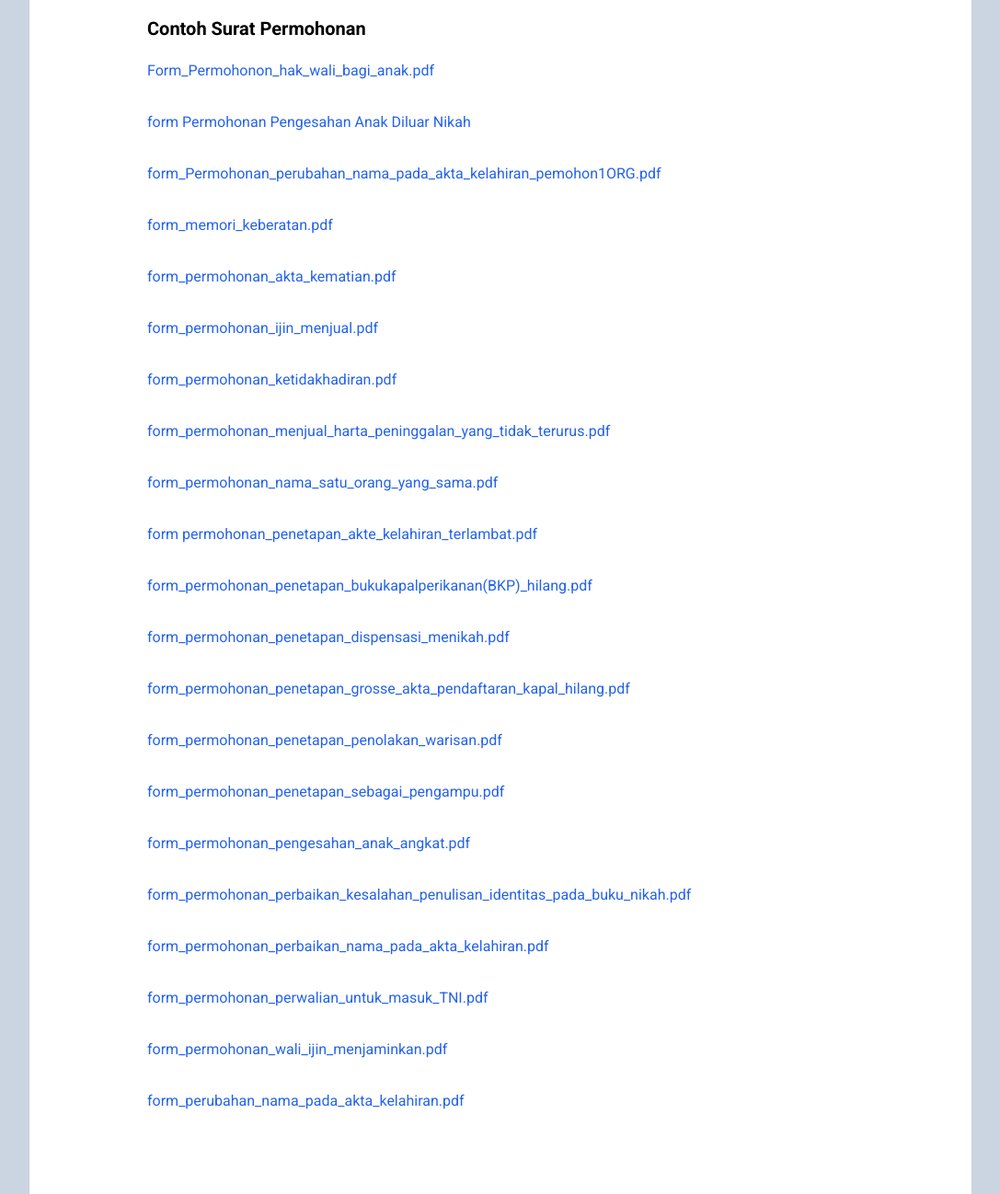
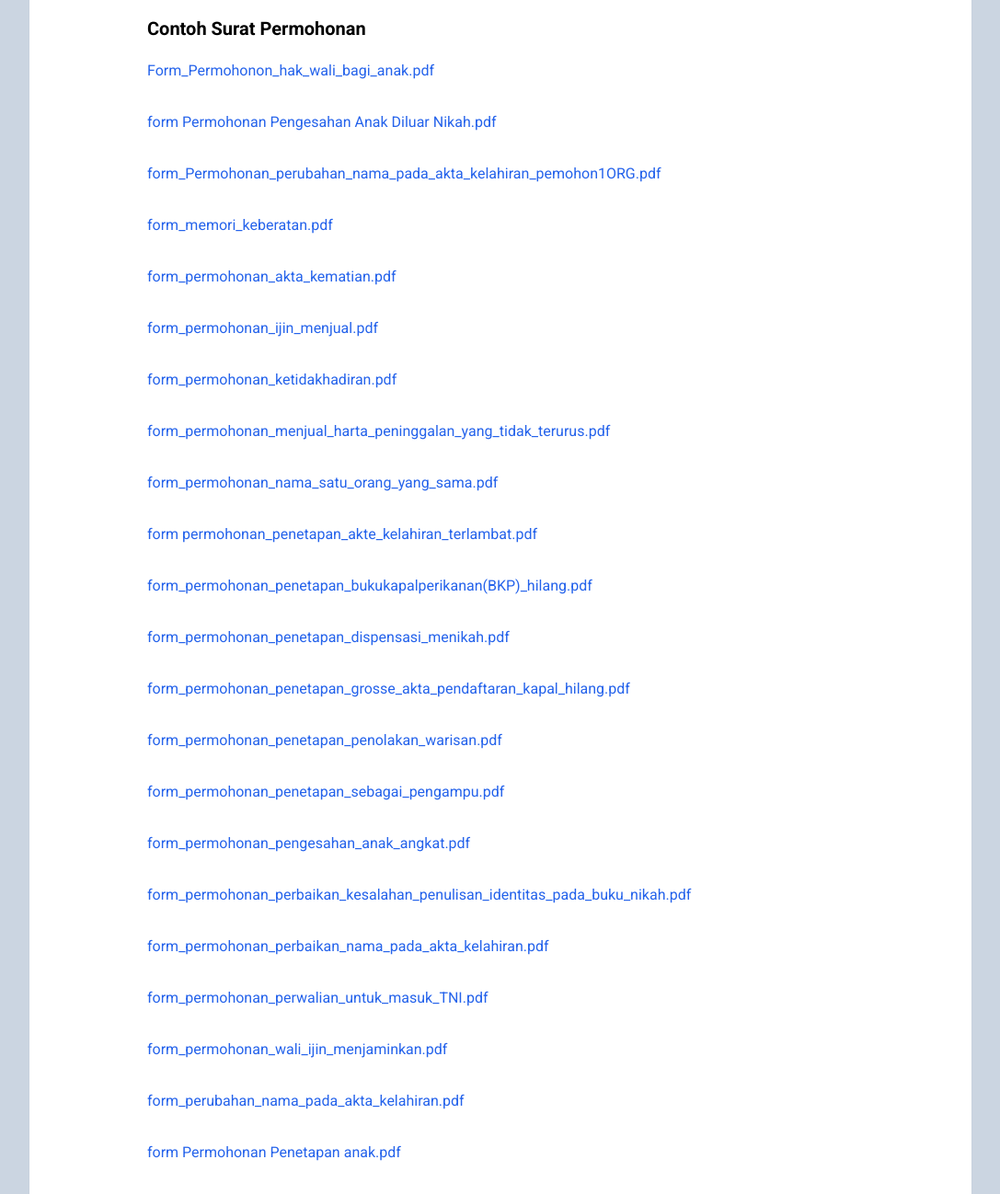
Before and after one commit to isoul87/Asisten-Sistem-Informasi-Keadilan, a website: page index.html in a window 1280 px wide. Shown: the part 2922-4220 px from the top of the page at 92% size, without its empty margins (96-1183 px from the left). Drawn offline with nearby package versions, Linux system fonts and the light colour scheme.

Commit message:
add document

```diff
--- a/index.html
+++ b/index.html
@@ -97,7 +97,7 @@
             <h1 class="text-xl font-bold my-5">Contoh Surat Permohonan</h1>
             <ul id="form" class="flex flex-col gap-8 text-lg">
                 <li class="truncate"><a href="src/pdf/Form Permohonon hak wali bagi anak.pdf" target="_blank" class="text-blue-600 ">Form_Permohonon_hak_wali_bagi_anak.pdf</a></li>
-                <li class="truncate"><a href="src/pdf/form Permohonan Pengesahan Anak Diluar Nikah.pdf" target="_blank" class="text-blue-600 ">form Permohonan Pengesahan Anak Diluar Nikah</a></li>
+                <li class="truncate"><a href="src/pdf/form Permohonan Pengesahan Anak Diluar Nikah.pdf" target="_blank" class="text-blue-600 ">form Permohonan Pengesahan Anak Diluar Nikah.pdf</a></li>
                 <li class="truncate"><a href="src/pdf/form_Permohonan_perubahan_nama_pada_akta_kelahiran_pemohon1ORG_1.pdf" target="_blank" class="text-blue-600 ">form_Permohonan_perubahan_nama_pada_akta_kelahiran_pemohon1ORG.pdf</a></li>
                 <li class="truncate"><a href="src/pdf/form_memori_keberatan_1.pdf" target="_blank" class="text-blue-600 ">form_memori_keberatan.pdf</a></li>
                 <li class="truncate"><a href="src/pdf/form_permohonan_akta_kematian.pdf"  target="_blank" class="text-blue-600 ">form_permohonan_akta_kematian.pdf</a></li>
@@ -111,12 +111,13 @@
                 <li class="truncate"><a href="src/pdf/form_permohonan_penetapan_grosse_akta_pendaftaran_kapal_hilang_1.pdf" target="_blank" class="text-blue-600 ">form_permohonan_penetapan_grosse_akta_pendaftaran_kapal_hilang.pdf</a></li>
                 <li class="truncate"><a href="src/pdf/form_permohonan_penetapan_penolakan_warisan.pdf" target="_blank" class="text-blue-600 ">form_permohonan_penetapan_penolakan_warisan.pdf</a></li>
                 <li class="truncate"><a href="src/pdf/form_permohonan_penetapan_sebagai_pengampu_1.pdf" target="_blank" class="text-blue-600 ">form_permohonan_penetapan_sebagai_pengampu.pdf</a></li>
-                <li class="truncate"><a href="src/pdf/form_permohonan_penetapan_sebagai_pengampu_1.pdf" target="_blank" class="text-blue-600 ">form_permohonan_pengesahan_anak_angkat.pdf</a></li>
+                <li class="truncate"><a href="src/pdf/Form Pengesahan Anak Angkat.pdf" target="_blank" class="text-blue-600 ">form_permohonan_pengesahan_anak_angkat.pdf</a></li>
                 <li class="truncate"><a href="src/pdf/form_permohonan_perbaikan_kesalahan_penulisan_identitas_pada_buku_nikah.pdf" target="_blank" class="text-blue-600 ">form_permohonan_perbaikan_kesalahan_penulisan_identitas_pada_buku_nikah.pdf</a></li>
                 <li class="truncate"><a href="src/pdf/form_permohonan_perbaikan_nama_pada_akta_kelahiran_1.pdf" target="_blank" class="text-blue-600 ">form_permohonan_perbaikan_nama_pada_akta_kelahiran.pdf</a></li>
                 <li class="truncate"><a href="src/pdf/form_permohonan_perwalian_untuk_masuk_TNI_1.pdf"  target="_blank" class="text-blue-600 ">form_permohonan_perwalian_untuk_masuk_TNI.pdf</a></li>
                 <li class="truncate"><a href="src/pdf/form_permohonan_wali_ijin_menjaminkan_1.pdf" target="_blank" class="text-blue-600 ">form_permohonan_wali_ijin_menjaminkan.pdf</a></li>
                 <li class="truncate"><a href="src/pdf/form_perubahan_nama_pada_akta_kelahiran_1.pdf" target="_blank" class="text-blue-600 ">form_perubahan_nama_pada_akta_kelahiran.pdf</a></li>
+                <li class="truncate"><a href="src/pdf/form Permohonan Penetapan anak.pdf" target="_blank" class="text-blue-600 ">form Permohonan Penetapan anak.pdf</a></li>
             </ul>
     </div>
 
```
Also changed, not shown: src/output.css, 2 other files.
